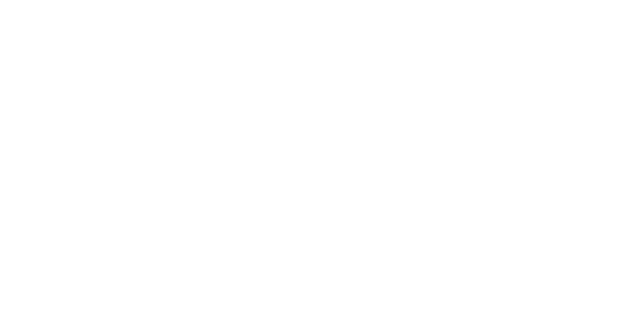
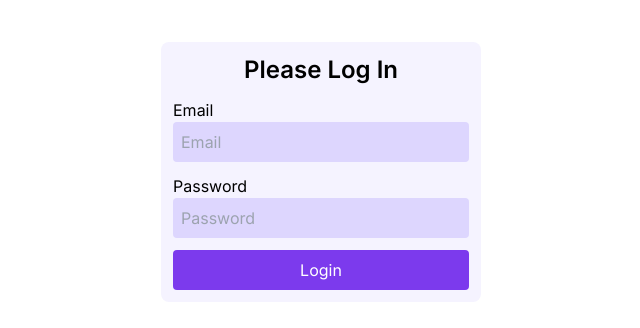
Before and after one commit to nrichard27/travlrd-nextjs-supabase, a Next.js app: page /login in a window 1280 px wide. Shown: the part 228-556 px from the top of the page, without its empty margins (319-959 px from the left). Built offline with nearby package versions, Linux system fonts and the light colour scheme.

Commit message:
Add login page

```diff
--- a/app/(app)/(public)/login/page.tsx
+++ b/app/(app)/(public)/login/page.tsx
@@ -1,3 +1,58 @@
-export default async function Page() {
-  return null;
+'use client';
+
+import FormBase from "@/components/form/Base";
+import InputField from "@/components/form/InputField";
+import PrimaryButton from "@/components/form/PrimaryButton";
+import FormTitle from "@/components/form/Title";
+import { authenticateUsingPassword } from "@/lib/supabase.auth.client";
+import { useRouter } from "next/navigation";
+import { useState } from "react";
+import * as Toast from '@radix-ui/react-toast';
+
+export default function Page() {
+    const router = useRouter();
+
+    const [email, setEmail] = useState('');
+    const [password, setPassword] = useState('');
+
+    const [isLoading, setIsLoading] = useState(false);
+
+    const [isToastOpen, setIsToastOpen] = useState(false);
+
+    const handleSubmit = async (e: React.SyntheticEvent<HTMLFormElement>) => {
+        e.preventDefault();
+        setIsLoading(true);
+
+        const { error } = await authenticateUsingPassword({ email, password });
+
+        setIsLoading(false);
+
+        if (error) {
+            setIsToastOpen(true);
+            return;
+        }
+
+        router.push('/');
+    }
+
+    return (
+        <>
+            <FormBase onSubmit={handleSubmit}>
+                <FormTitle title="Please Log In" />
+                <InputField value={email} name="email" label="Email" type="text" onChange={(e) => setEmail(e.target.value)} />
+                <InputField value={password} name="password" label="Password" type="password" onChange={(e) => setPassword(e.target.value)} />
+                <PrimaryButton disabled={isLoading} type="submit" title="Login" className="w-full" />
+            </FormBase>
+            <Toast.Provider swipeDirection="right">
+                <Toast.Root open={isToastOpen} onOpenChange={setIsToastOpen} className="bg-red-300 rounded-md w-72 p-2">
+                    <Toast.Title className="font-bold">Ooops!</Toast.Title>
+                    <Toast.Description>
+                        Something went wrong! Are you sure you spelled everything correctly?
+                    </Toast.Description>
+                </Toast.Root>
+
+                <Toast.Viewport className="absolute right-5 bottom-5" />
+            </Toast.Provider>
+        </>
+    );
 }
```
